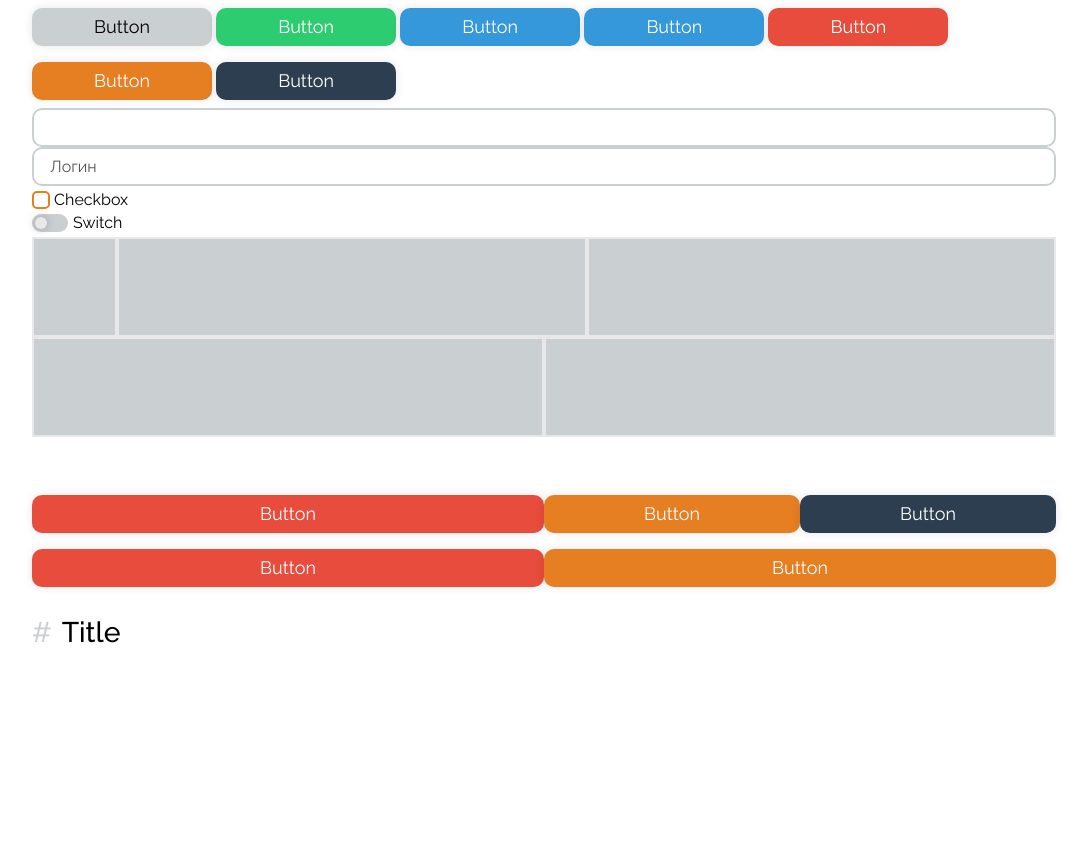
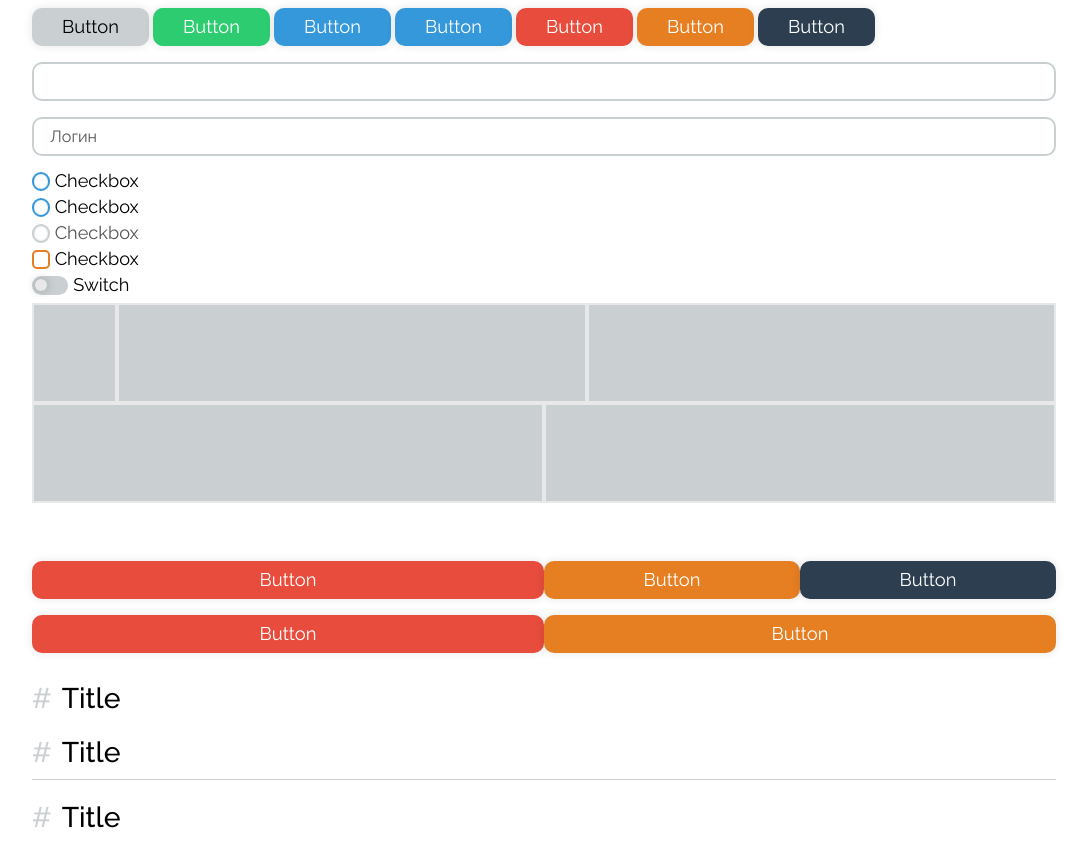
Before and after one commit to DaniilSkLi/MonoCSS, a website: page index.html in a window 1280 px wide. Shown: the whole page, without its empty margins (96-1183 px from the left). Before the commit the page ends 800 px from the top, so only its background shows below. Drawn offline with Linux system fonts and the light colour scheme.

Commit message:
Dev: 19.09.1.51 - radius checkboxes, basic for all margins, fixs.

```diff
--- a/buttons.scss
+++ b/buttons.scss
@@ -1,15 +1,20 @@
 .btn {
-    min-width: 180px;
+    display: inline-flex;
+    justify-content: center;
+    -webkit-justify-content: center;
+
+    min-width: max-content;
+
     cursor: pointer;
     border: unset;
     border-radius: 10px;
-    font-size: 18px;
+    font-size: calc(14px + (18 - 14) * ((100vw - 320px) / (1200 - 320))); // 18px;
     font-weight: 400;
     padding: 10px 30px;
     line-height: 100%;
     background-color: $blue;
     color: #fff;
-    margin: 8px 0;
+    margin: $basicMargin 0;
     box-shadow: 0px 0px 10px rgba(0, 0, 0, 0.1);
 
     &.gray {
--- a/index.html
+++ b/index.html
@@ -20,6 +20,19 @@
     <br>
     <input class="input" type="text">
     <input class="input green" placeholder="Логин" type="text"><br>
+
+    <label class="checkbox radio blue">
+        <input name="one" type="radio">
+        <span>Checkbox</span>
+    </label>
+    <label class="checkbox radio blue">
+        <input name="one" type="radio">
+        <span>Checkbox</span>
+    </label>
+    <label class="checkbox radio blue">
+        <input name="one" type="radio" disabled>
+        <span>Checkbox</span>
+    </label>
 
     <label class="checkbox orange">
         <input type="checkbox">
@@ -55,6 +68,8 @@
     </div>
     <div class="titles">
         <p class="title">Title</p>
+        <p class="title bb">Title</p>
+        <p class="title">Title</p>
     </div>
 </body>
 </html>
--- a/inputs.scss
+++ b/inputs.scss
@@ -2,11 +2,13 @@
   border-radius: 10px;
   border: 2px solid $gray;
   outline: unset;
-  font-size: 16px;
+  font-size: calc(14px + (16 - 14) * ((100vw - 320px) / (1200 - 320))); // 16px;
   color: #333333;
   padding: 8px 16px;
   width: 100%;
   max-width: 100%;
+
+  margin: $basicMargin 0;
 
   &::placeholder {
     color: #555555;
@@ -32,12 +34,13 @@
 
   position: relative;
   display: block;
+  font-size: calc(16px + (18 - 16) * ((100vw - 320px) / (1200 - 320))); // 18px
   line-height: 18px;
   padding-left: 5px;
   user-select: none;
   -moz-user-select: none;
   -webkit-user-select: none;
-  margin: 5px 0;
+  margin: $basicMargin 0;
 
   & > span {
     cursor: pointer;
@@ -52,22 +55,28 @@
       position: absolute;
       top: 0;
       left: 0;
-      width: 14px;
-      height: 14px;
+      width: calc(16px + (18 - 16) * ((100vw - 320px) / (1200 - 320))); // 18px
+      height: calc(16px + (18 - 16) * ((100vw - 320px) / (1200 - 320))); // 18px
+      box-sizing: border-box;
     }
 
     &::after {
       content: "";
+
       mask: url("../icons/checkbox_blue.svg") no-repeat 50% 50%;
       mask-size: 70% 70%;
+
+      -webkit-mask: url("../icons/checkbox_blue.svg") no-repeat 50% 50%;
+      -webkit-mask-size: 70% 70%;
+
       background-color: $blue;
       display: inline-block;
       text-align: center;
       position: absolute;
       top: 0;
       left: 0;
-      width: 18px;
-      height: 18px;
+      width: calc(16px + (18 - 16) * ((100vw - 320px) / (1200 - 320))); // 18px
+      height: calc(16px + (18 - 16) * ((100vw - 320px) / (1200 - 320))); // 18px
       opacity: 0;
       transition: 0.1s opacity;
     }
@@ -92,7 +101,7 @@
 
 
 
-/* Slider */
+/* Switch */
 .checkbox.switch {
   & > input[type="checkbox"], & > input[type="radio"] {
     display: none;
@@ -110,8 +119,8 @@
   & > span {
     position: relative;
     display: inline-block;
-    width: calc(18px * 2);
-    height: 18px;
+    width: calc((16px + (18 - 16) * ((100vw - 320px) / (1200 - 320))) * 2);
+    height: calc(16px + (18 - 16) * ((100vw - 320px) / (1200 - 320))); // 18px;
 
     &::before {
       top: 50%;
@@ -125,6 +134,7 @@
     }
     &::after {
       mask: unset;
+      -webkit-mask: unset;
       top: 50%;
       left: 3px;
       transform: translateY(-50%);
@@ -161,3 +171,30 @@
     }
   }
 }
+
+
+
+/* Radio */
+.checkbox.radio {
+  & > span {
+    &::before {
+      border-radius: 9999px;
+      box-shadow: 0px 0px 2px 0px $gray inset;
+    }
+    &::after {
+      mask: unset;
+      -webkit-mask: unset;
+      border-radius: 9999px;
+      box-shadow: 0px 0px 2px 1px $gray;
+      transform: scale(1);
+      transition: 0.5s transform, opacity;
+      transition-timing-function: cubic-bezier(.18,.89,.32,1.28);
+    }
+  }
+
+  & > input:checked ~ span {
+    &::after {
+      transform: scale(0.5);
+    }
+  }
+}
--- a/main.scss
+++ b/main.scss
@@ -8,3 +8,4 @@
 @import "margins.scss";
 @import "paddings.scss";
 @import "titles.scss";
+@import "utils.scss";
--- a/reset.scss
+++ b/reset.scss
@@ -1,4 +1,6 @@
 @import url('https://fonts.googleapis.com/css2?family=Raleway:wght@400;500&display=swap');
+
+$basicMargin: 8px;
 
 * {
   margin: 0;
--- /dev/null
+++ b/utils.scss
@@ -0,0 +1,4 @@
+.bb {
+  padding-bottom: 10px;
+  border-bottom: 1px solid $gray;
+}
```
Also changed, not shown: dist/main.css.
